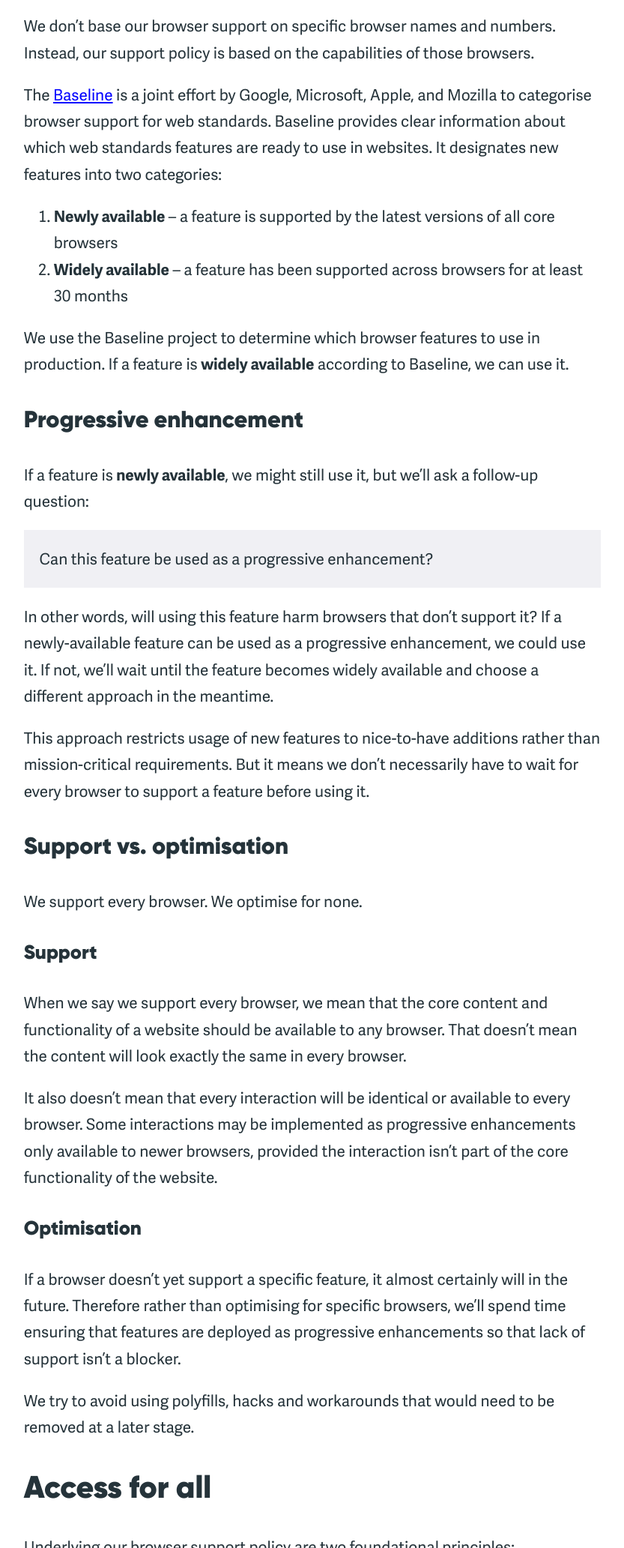
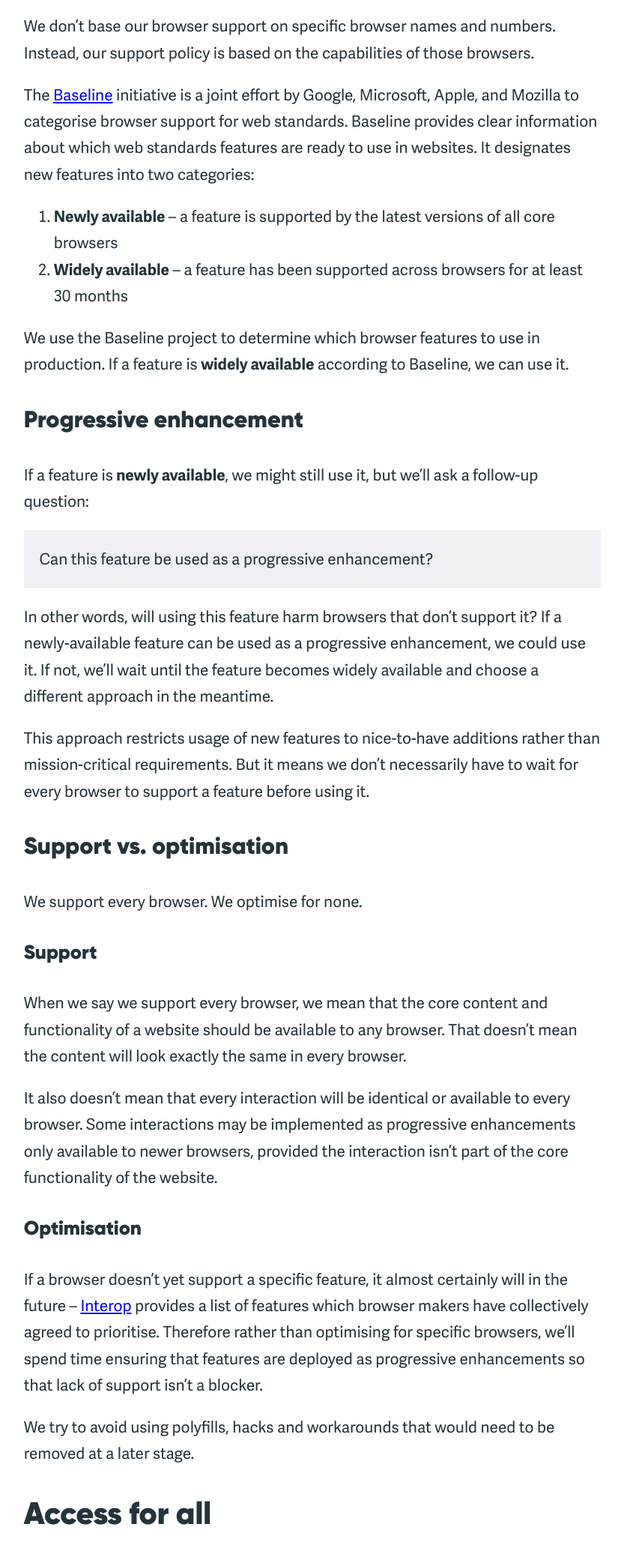
Before and after one commit to clearleft/browsersupport.clearleft.com, a plain HTML site: page index.html in a window 1280 px wide. Shown: the part 359-2424 px from the top of the page at 75% size, without its empty margins (223-1056 px from the left). Drawn offline with Linux system fonts and the light colour scheme.

Commit message:
added mention of Interop

```diff
--- a/index.html
+++ b/index.html
@@ -149,7 +149,7 @@
 
     <p>We don’t base our browser support on specific browser names and numbers. Instead, our support policy is based on the capabilities of those browsers.</p>
 
-    <p>The <a href="https://web.dev/baseline">Baseline</a> is a joint effort by Google, Microsoft, Apple, and Mozilla to categorise browser support for web standards. Baseline provides clear information about which web standards features are ready to use in websites. It designates new features into two categories:</p>
+    <p>The <a href="https://web.dev/baseline">Baseline</a> initiative is a joint effort by Google, Microsoft, Apple, and Mozilla to categorise browser support for web standards. Baseline provides clear information about which web standards features are ready to use in websites. It designates new features into two categories:</p>
 
     <ol>
 		<li><strong>Newly available</strong> – a feature is supported by the latest versions of all core browsers</li>
@@ -192,7 +192,7 @@
 
         <h4>Optimisation</h4>
 
-        <p>If a browser doesn’t yet support a specific feature, it almost certainly will in the future. Therefore rather than optimising for specific browsers, we’ll spend time ensuring that features are deployed as progressive enhancements so that lack of support isn’t a blocker.</p>
+<p>If a browser doesn’t yet support a specific feature, it almost certainly will in the future – <a href="https://web.dev/blog/interop-2024">Interop</a> provides a list of features which browser makers have collectively agreed to prioritise. Therefore rather than optimising for specific browsers, we’ll spend time ensuring that features are deployed as progressive enhancements so that lack of support isn’t a blocker.</p>
 
         <p>We try to avoid using polyfills, hacks and workarounds that would need to be removed at a later stage.</p>
 
```
